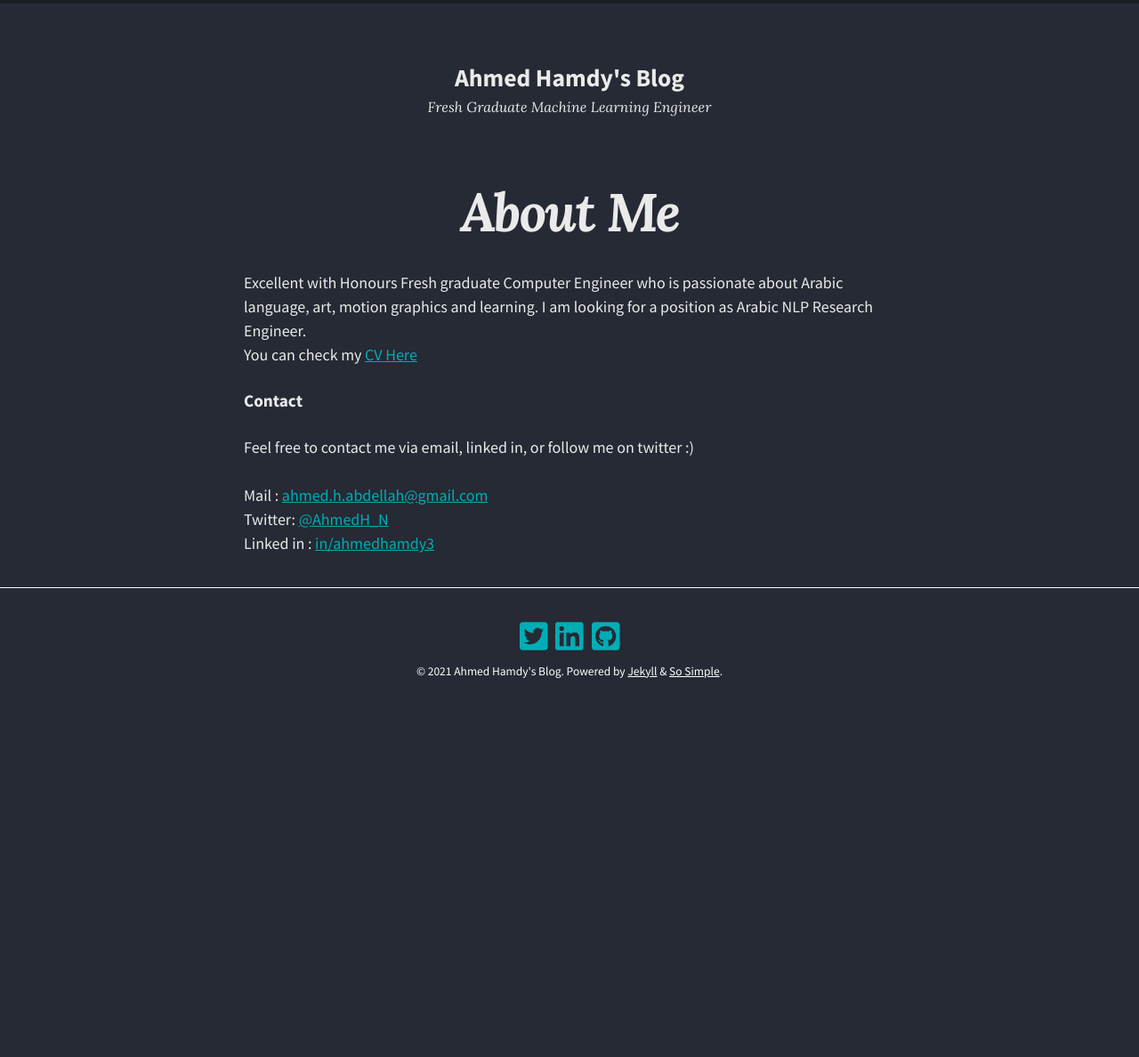
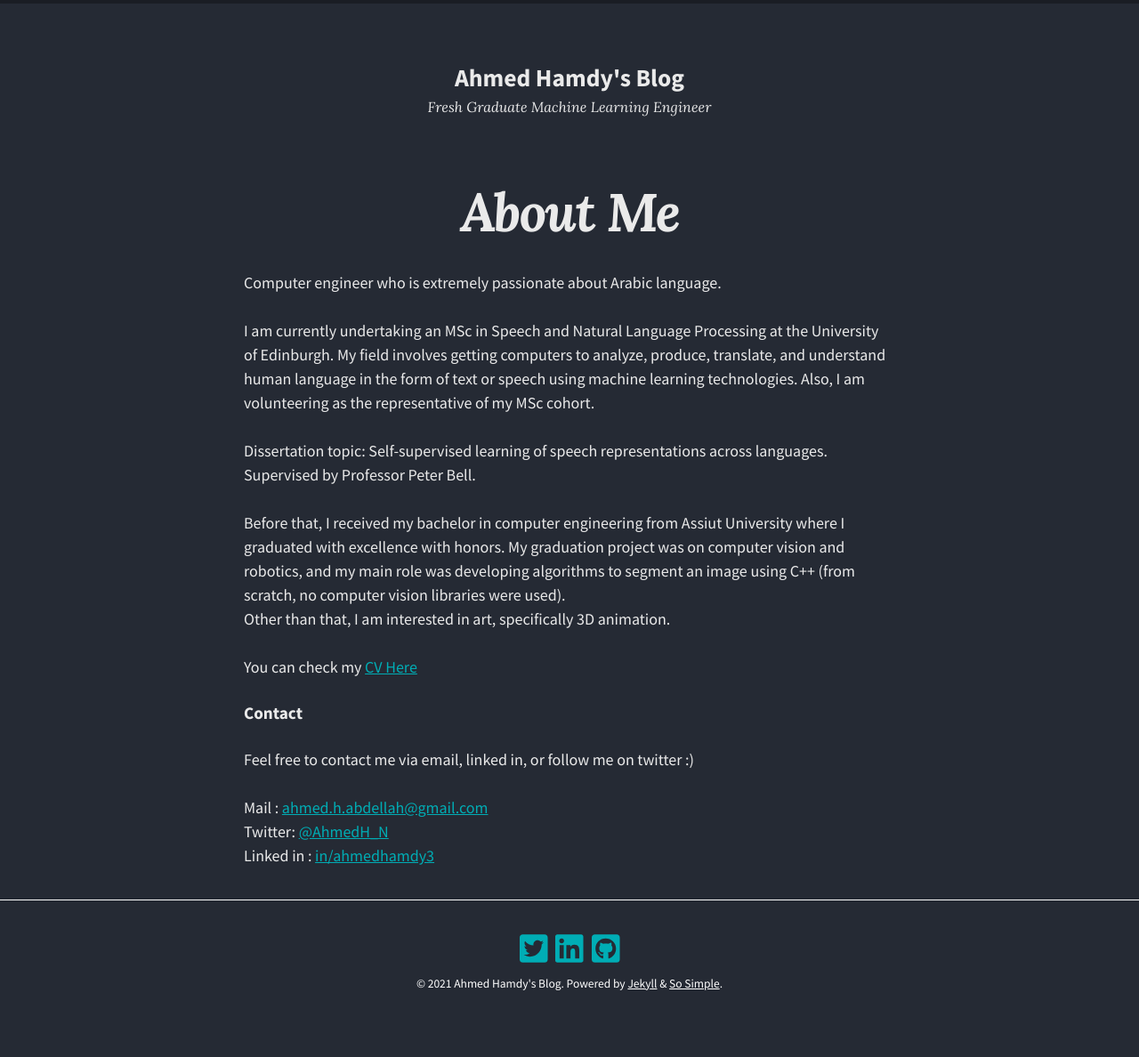
Before and after one commit to Ahmed-H-N/ahmed-h-n.github.io, a Jekyll site: the page built from About-Me.md, in a window 1280 px wide. Shown: the whole page at 89% size. Built offline with Jekyll 4.4.1, drawn with Linux system fonts in a browser that asks for light colours; nearby versions of some CDN libraries; before the commit the page ends 900 px from its top, so only the background shows below that.

Commit message:
update about me

```diff
--- a/About-Me.md
+++ b/About-Me.md
@@ -4,7 +4,17 @@ layout: collection
 permalink: /about-me/
 ---
 
-Excellent with Honours Fresh graduate Computer Engineer who is passionate about Arabic language, art, motion graphics and learning. I am looking for a position as Arabic NLP Research Engineer.<br>
+Computer engineer who is extremely passionate about Arabic language.<br>
+
+I am currently undertaking an MSc in Speech and Natural Language Processing at the University of Edinburgh. My field involves getting computers to analyze, produce, translate, and understand human language in the form of text or speech using machine learning technologies. Also, I am volunteering as the representative of my MSc cohort.<br>
+
+Dissertation topic: Self-supervised learning of speech representations across languages.
+Supervised by Professor Peter Bell. <br>
+
+Before that, I received my bachelor in computer engineering from Assiut University where I graduated with excellence with honors. My graduation project was on computer vision and robotics, and my main role was developing algorithms to segment an image using C++ (from scratch, no computer vision libraries were used).<br>
+Other than that, I am interested in art, specifically 3D animation.<br>
+
+
 You can check my [CV Here][CV]
 
 #### Contact
```
